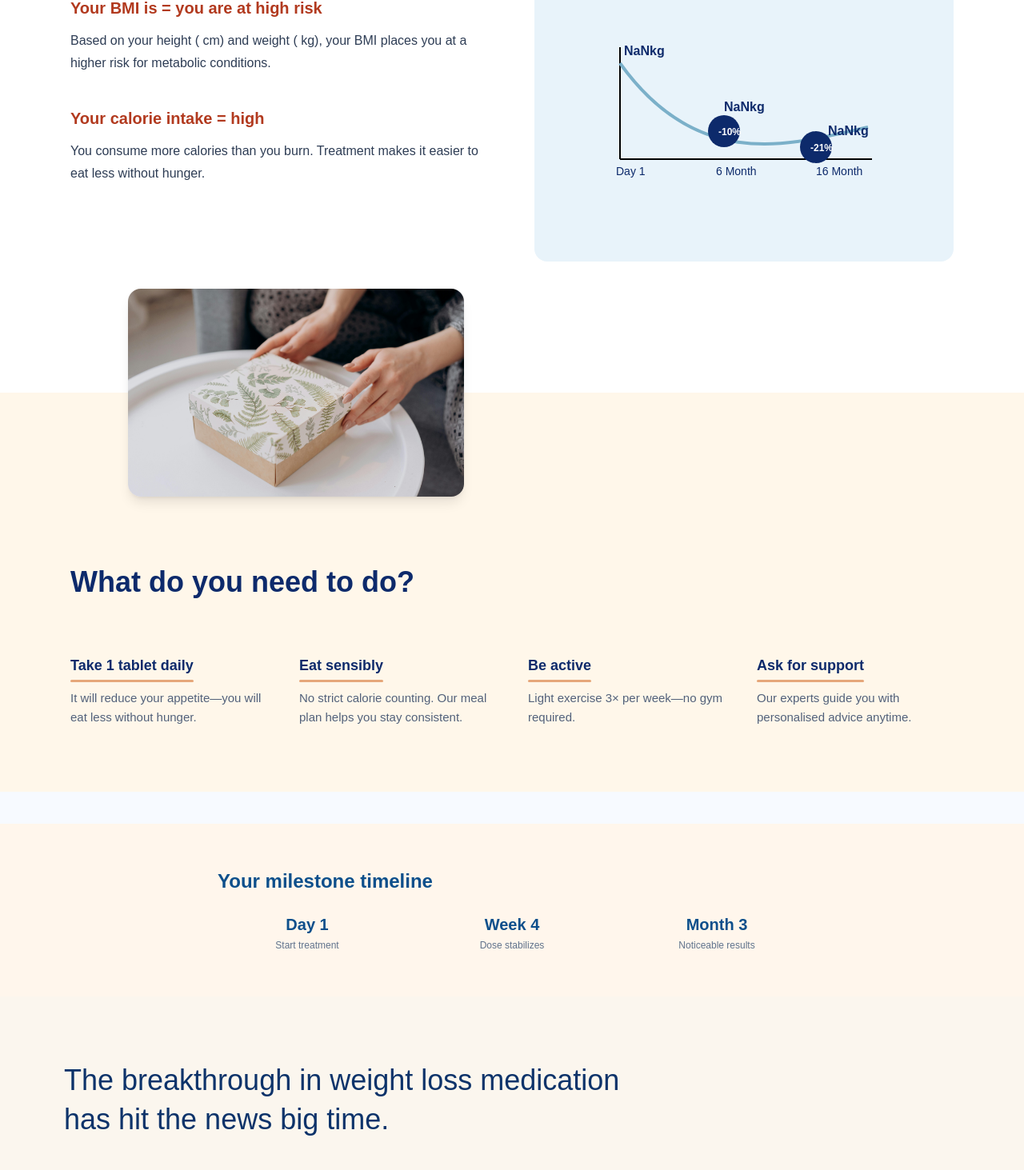
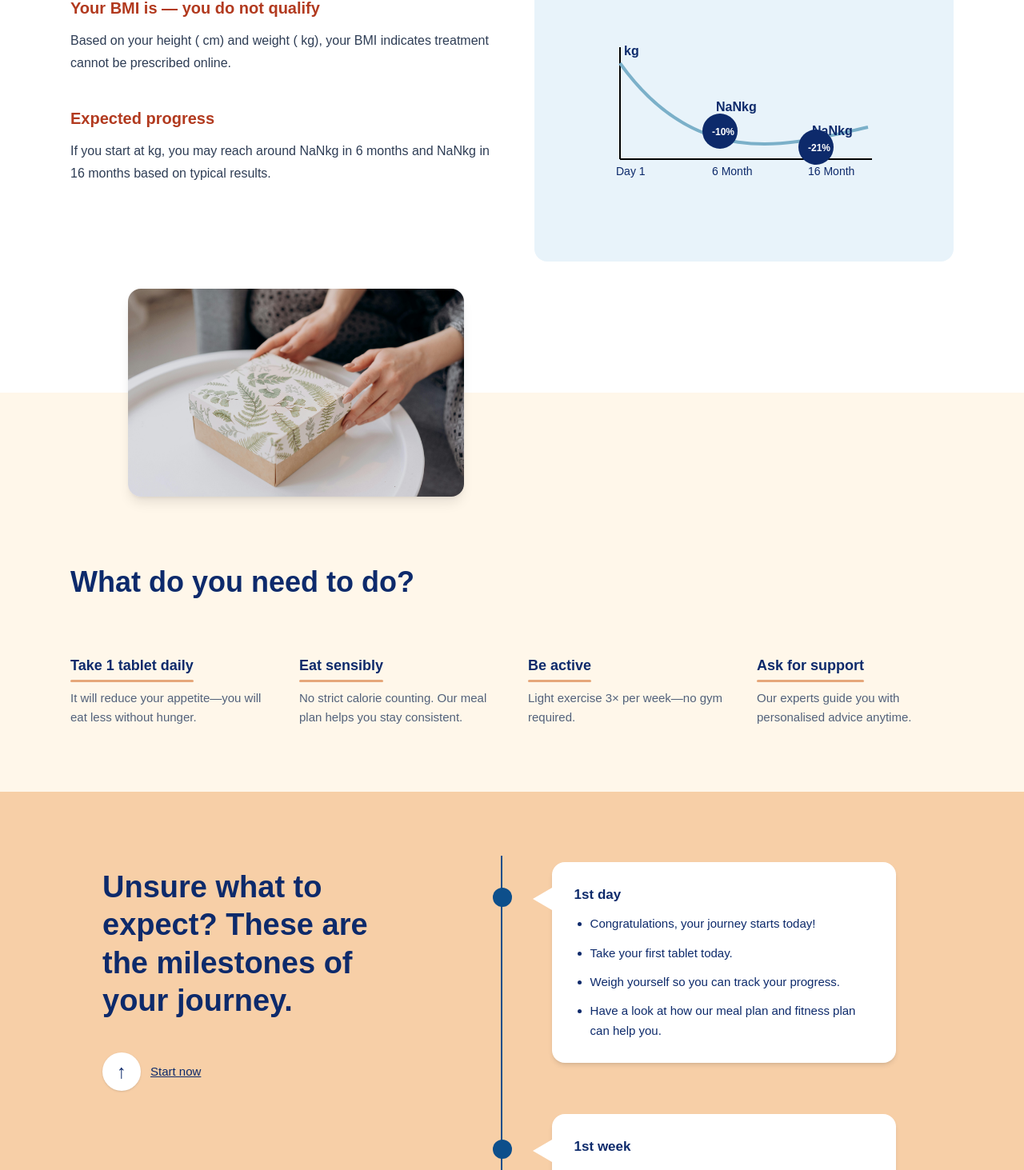
Before and after one commit to Prathamesh0008/FitYou, a Next.js app: page /recommendations in a window 1280 px wide. Shown: the part 1374-2837 px from the top of the page at 80% size. Built offline with nearby package versions, Linux system fonts and the light colour scheme; no server answers; a web font is replaced by a local one.

Commit message:
prajakta  4/12/25 18:01

```diff
--- a/app/quiz/page.jsx
+++ b/app/quiz/page.jsx
@@ -347,11 +347,28 @@ setStepIndex(i => Math.max(0, i - 1));
 
   // build URL for result page
   const redirectToResult = () => {
-    const params = new URLSearchParams();
-    if (answers.heightCm) params.set("height", answers.heightCm);
-    if (answers.weightKg) params.set("weight", answers.weightKg);
-    router.push(`/recommendations?${params.toString()}`);
-  };
+  const params = new URLSearchParams();
+
+  // send height, weight, and BMI
+  if (answers.heightCm) params.set("height", answers.heightCm);
+  if (answers.weightKg) params.set("weight", answers.weightKg);
+
+  // calculate BMI here and send it
+  const heightM = Number(answers.heightCm) / 100;
+  const bmi = (Number(answers.weightKg) / (heightM * heightM)).toFixed(1);
+  params.set("bmi", bmi);
+
+  // send target weight directly
+  if (answers.targetWeightGoal)
+    params.set("target", answers.targetWeightGoal);
+
+  // send calories (used in “you consume more calories” section)
+  if (answers.calories)
+    params.set("calories", answers.calories);
+
+  router.push(`/recommendations?${params.toString()}`);
+};
+
 
   // 🔵 NEW: instead of redirecting immediately, show review animation
   const goToResult = () => {
--- a/components/recommendations/Milestones.jsx
+++ b/components/recommendations/Milestones.jsx
@@ -1,33 +1,192 @@
-//FitYou\components\recommendations\Milestones.jsx
+"use client";
+
+import { useRef, useEffect } from "react";
+
 export default function Milestones() {
+  const scrollRef = useRef(null);
+  const lineRef = useRef(null);
+
+  /* --------------------------------------------------
+    🔵 AUTO-ADJUST VERTICAL BLUE LINE HEIGHT
+    This makes the line stretch through ALL cards.
+  -------------------------------------------------- */
+  useEffect(() => {
+    if (!scrollRef.current || !lineRef.current) return;
+
+    const contentHeight = scrollRef.current.scrollHeight;
+    lineRef.current.style.height = contentHeight + "px"; // FULL content height
+  }, []);
+
+  /* --------------------------------------------------
+    🔼 SCROLL TO TOP BUTTON
+  -------------------------------------------------- */
+  const scrollToTop = () => {
+    window.scrollTo({ top: 0, behavior: "smooth" });
+  };
+
   return (
-    <section className="bg-[#FFF6EC] py-14 mt-10">
-      <div className="max-w-3xl mx-auto px-4">
+    <section className="w-full bg-[#F7CFA7] py-20 px-4 md:px-0">
+      {/* --------------------------------------------------
+        🟥 MAIN CONTAINER — CHANGE max-width TO ADJUST CENTERING
+        Example:
+        max-w-5xl → tighter center
+        max-w-6xl → wider
+      -------------------------------------------------- */}
+      <div className="max-w-5xl mx-auto grid md:grid-cols-[40%_1fr] gap-14 place-items-start relative">
 
-        <h2 className="text-2xl font-semibold mb-6 text-[#0D4F8B]">
-          Your milestone timeline
-        </h2>
+        {/* --------------------------------------------------
+          🟡 LEFT SIDE (Heading + Button)
+        -------------------------------------------------- */}
+        <div className="flex flex-col justify-start pt-4">
 
-        <div className="grid sm:grid-cols-3 gap-8 text-center">
+          {/* Heading — adjust size here */}
+          <h2 className="text-[38px] font-semibold text-[#0D2A6B] leading-tight max-w-sm">
+            Unsure what to expect? These are the milestones of your journey.
+          </h2>
 
-          <div>
-            <p className="text-xl font-bold text-[#0D4F8B]">Day 1</p>
-            <p className="text-xs text-[#60738C] mt-1">Start treatment</p>
+          {/* Start now button */}
+          <div
+            className="mt-10 flex items-center gap-3 cursor-pointer select-none"
+            onClick={scrollToTop}
+          >
+            <div className="w-12 h-12 bg-white flex items-center justify-center rounded-full shadow">
+              <span className="text-[#0D2A6B] text-2xl">↑</span>
+            </div>
+            <span className="text-[#0D2A6B] underline text-[15px]">
+              Start now
+            </span>
           </div>
-
-          <div>
-            <p className="text-xl font-bold text-[#0D4F8B]">Week 4</p>
-            <p className="text-xs text-[#60738C] mt-1">Dose stabilizes</p>
-          </div>
-
-          <div>
-            <p className="text-xl font-bold text-[#0D4F8B]">Month 3</p>
-            <p className="text-xs text-[#60738C] mt-1">Noticeable results</p>
-          </div>
-
         </div>
 
+        {/* --------------------------------------------------
+          🟢 RIGHT SIDE — SCROLLING TIMELINE
+          Adjust height: h-[520px]
+        -------------------------------------------------- */}
+        <div
+          ref={scrollRef}
+          className="relative h-[520px] overflow-y-auto scrollArea pr-8 smoothScroll"
+          onWheel={(e) => {
+            // 🐌 Make scrolling slower: 0.35 (lower = slower)
+            const el = e.currentTarget;
+            el.scrollTop += e.deltaY * 0.35;
+          }}
+        >
+          {/* --------------------------------------------------
+            🔵 VERTICAL LINE — connects all dots
+            Adjust left position or thickness here
+          -------------------------------------------------- */}
+          <div
+            ref={lineRef}
+            className="absolute left-[32px] top-0 border-r-[2px] border-[#0D4F8B]"
+          ></div>
+
+          {/* --------------------------------------------------
+            TIMELINE CARDS
+          -------------------------------------------------- */}
+          <div className="flex flex-col gap-16 pt-2 pb-10">
+
+            <MilestoneCard
+              title="1st day"
+              list={[
+                "Congratulations, your journey starts today!",
+                "Take your first tablet today.",
+                "Weigh yourself so you can track your progress.",
+                "Have a look at how our meal plan and fitness plan can help you.",
+              ]}
+            />
+
+            <MilestoneCard
+              title="1st week"
+              list={[
+                "You have taken 7 tablets by now.",
+                "You will start to notice that you feel fuller more quickly.",
+                "Make sure you listen to your body and stop eating once you're full.",
+                "You should also check in on your diet. Are you making healthy choices?",
+              ]}
+            />
+
+            <MilestoneCard
+              title="1st month"
+              list={[
+                "Your next shipment includes a higher dosage.",
+                "You feel improvements in your mood, sleep, and energy levels.",
+                "Now that you have more energy you can intensify your exercise routine.",
+              ]}
+            />
+
+            <MilestoneCard
+              title="3rd month"
+              list={[
+                "You are on the highest dosage.",
+                "You've likely noticed that your clothes feel baggy — feels great right!",
+                "Your blood pressure, cholesterol, and blood sugar levels will be lower.",
+              ]}
+            />
+
+            <MilestoneCard
+              title="6th month"
+              list={[
+                "Milestone: you’ve lost up to 10% of your body weight!",
+                "You've probably dropped a clothes size or two.",
+                "Your body has learned to maintain a lower food intake.",
+                "Your new lifestyle will have a long-lasting impact on your weight and wellbeing.",
+              ]}
+            />
+          </div>
+        </div>
       </div>
+
+      {/* --------------------------------------------------
+        STYLES — HIDE SCROLLBAR + SMOOTH SCROLLING
+      -------------------------------------------------- */}
+      <style jsx global>{`
+        .scrollArea {
+          scrollbar-width: none !important;
+        }
+        .scrollArea::-webkit-scrollbar {
+          display: none !important;
+        }
+        .smoothScroll {
+          scroll-behavior: smooth;
+        }
+      `}</style>
     </section>
   );
 }
+
+/* --------------------------------------------------
+  🟣 MILESTONE CARD COMPONENT
+  - Adjust card width
+  - Adjust dot size
+  - Adjust triangle pointer
+-------------------------------------------------- */
+function MilestoneCard({ title, list }) {
+  return (
+    <div className="relative pl-24">
+
+      {/* DOT */}
+      <div className="absolute left-[22px] top-8 w-6 h-6 rounded-full bg-[#0D4F8B]"></div>
+
+      {/* WIDER, CLEAN, UNCROPPED CARD */}
+      <div className="relative bg-white rounded-2xl shadow-md p-7 w-full">
+
+        {/* TRIANGLE POINTER */}
+        <div
+          className="absolute left-[-24px] top-8
+          w-0 h-0
+          border-t-[14px] border-t-transparent
+          border-b-[14px] border-b-transparent
+          border-r-[24px] border-r-white"
+        ></div>
+
+        <p className="font-semibold text-[#0D2A6B] text-[17px] mb-3">{title}</p>
+
+        <ul className="text-[#0D2A6B] text-[15px] space-y-3 leading-relaxed pl-5 list-disc">
+          {list.map((item, i) => (
+            <li key={i}>{item}</li>
+          ))}
+        </ul>
+      </div>
+    </div>
+  );
+}
--- a/components/recommendations/WhyQualify.jsx
+++ b/components/recommendations/WhyQualify.jsx
@@ -1,19 +1,21 @@
-//FitYou\components\recommendations\WhyQualify.jsx
 "use client";
 
 import { useEffect, useRef } from "react";
 
 export default function WhyQualify({ bmi, weight, height }) {
-  // calculate predicted weights
   const w = Number(weight);
-  const sixMonth = (w * 0.88).toFixed(1);
-  const sixteenMonth = (w * 0.79).toFixed(1);
+
+  // GLP-1 clinical projections
+  const sixMonth = (w * 0.90).toFixed(1);   // -10%
+  const sixteenMonth = (w * 0.79).toFixed(1); // -21%
+
+  const qualify = Number(bmi) >= 27; // QUALIFICATION RULE
 
   return (
     <section className="w-full bg-white pt-20 pb-40 relative">
       <div className="max-w-6xl mx-auto px-6 grid md:grid-cols-2 gap-14">
 
-        {/* LEFT SIDE */}
+        {/* LEFT SIDE — WHY YOU QUALIFY */}
         <div className="flex flex-col justify-between min-h-[420px]">
           <div>
             <h2 className="text-[36px] font-semibold text-[#0D2A6B] mb-8">
@@ -22,91 +24,105 @@ export default function WhyQualify({ bmi, weight, height }) {
 
             <div className="mb-10">
               <p className="text-[#B23A1F] font-semibold text-[20px]">
-                Your BMI is {bmi} = you are at high risk
+                Your BMI is {bmi} — {qualify ? "you qualify" : "you do not qualify"}
               </p>
               <p className="text-[#2E3D55] mt-3 leading-[1.75] text-[16px]">
                 Based on your height ({height} cm) and weight ({weight} kg),
-                your BMI places you at a higher risk for metabolic conditions.
+                your BMI indicates {qualify ? "you are eligible for treatment." : "treatment cannot be prescribed online."}
               </p>
             </div>
 
             <div>
               <p className="text-[#B23A1F] font-semibold text-[20px]">
-                Your calorie intake = high
+                Expected progress
               </p>
               <p className="text-[#2E3D55] mt-3 leading-[1.75] text-[16px]">
-                You consume more calories than you burn. Treatment makes it
-                easier to eat less without hunger.
+                If you start at {weight}kg, you may reach around {sixMonth}kg
+                in 6 months and {sixteenMonth}kg in 16 months based on typical results.
               </p>
             </div>
           </div>
         </div>
 
-        {/* RIGHT SIDE */}
+        {/* RIGHT SIDE — WHAT TO EXPECT */}
         <div className="min-h-[420px] flex flex-col">
-
           <h3 className="text-[36px] font-semibold text-[#0D2A6B] mb-4">
             What to expect
           </h3>
 
           <GraphBox
-            start={w}
+            weight={weight}
             six={sixMonth}
             sixteen={sixteenMonth}
           />
         </div>
+
       </div>
     </section>
   );
 }
 
-function GraphBox({ start, six, sixteen }) {
+function GraphBox({ weight, six, sixteen }) {
   return (
     <div className="bg-[#E8F3FA] rounded-2xl p-6 pt-10 pb-12 overflow-visible">
-      <Graph start={start} six={six} sixteen={sixteen} />
+      <Graph weight={weight} six={six} sixteen={sixteen} />
     </div>
   );
 }
 
-function Graph({ start, six, sixteen }) {
+function Graph({ weight, six, sixteen }) {
   const pathRef = useRef(null);
   const bubble1Ref = useRef(null);
   const bubble2Ref = useRef(null);
 
   useEffect(() => {
     const path = pathRef.current;
-    const bubble1 = bubble1Ref.current;
-    const bubble2 = bubble2Ref.current;
-
     const length = path.getTotalLength();
 
-    path.style.strokeDasharray = length;
-    path.style.strokeDashoffset = length;
+    // RESET animation each time user scrolls back
+    const reset = () => {
+      path.style.strokeDasharray = length;
+      path.style.strokeDashoffset = length;
+
+      bubble1Ref.current.style.opacity = 0;
+      bubble1Ref.current.style.transform = "scale(0.5)";
+
+      bubble2Ref.current.style.opacity = 0;
+      bubble2Ref.current.style.transform = "scale(0.5)";
+    };
+
+    const play = () => {
+      path.style.transition = "stroke-dashoffset 1.8s ease";
+      path.style.strokeDashoffset = 0;
+
+      setTimeout(() => {
+        bubble1Ref.current.style.transition = "all 1s ease";
+        bubble1Ref.current.style.opacity = 1;
+        bubble1Ref.current.style.transform = "scale(1)";
+      }, 400);
+
+      setTimeout(() => {
+        bubble2Ref.current.style.transition = "all 1s ease";
+        bubble2Ref.current.style.opacity = 1;
+        bubble2Ref.current.style.transform = "scale(1)";
+      }, 800);
+    };
+
+    reset();
 
     const observer = new IntersectionObserver(
       ([entry]) => {
         if (entry.isIntersecting) {
-          // animate path
-          path.style.transition = "stroke-dashoffset 1.8s ease";
-          path.style.strokeDashoffset = "0";
-
-          // animate bubbles
-          bubble1.style.transition = "all 1s ease 0.4s";
-          bubble1.style.opacity = 1;
-          bubble1.style.transform = "scale(1)";
-
-          bubble2.style.transition = "all 1s ease 0.8s";
-          bubble2.style.opacity = 1;
-          bubble2.style.transform = "scale(1)";
-
-          observer.disconnect();
+          reset();
+          setTimeout(() => play(), 50);
         }
       },
-      { threshold: 0.3 }
+      { threshold: 0.4 }
     );
 
     observer.observe(path);
 
+    return () => observer.disconnect();
   }, []);
 
   return (
@@ -116,7 +132,7 @@ function Graph({ start, six, sixteen }) {
       <line x1="20" y1="180" x2="335" y2="180" stroke="#000" strokeWidth="2" />
       <line x1="20" y1="40" x2="20" y2="180" stroke="#000" strokeWidth="2" />
 
-      {/* ANIMATED CURVE */}
+      {/* CURVE */}
       <path
         ref={pathRef}
         d="M20 60 C 120 200, 240 160, 330 140"
@@ -125,45 +141,37 @@ function Graph({ start, six, sixteen }) {
         fill="transparent"
       />
 
-      {/* TEXT DYNAMIC VALUES */}
+      {/* WEIGHT LABELS */}
       <text x="25" y="50" fill="#0D2A6B" fontSize="16" fontWeight="bold">
-        {start}kg
+        {weight}kg
       </text>
-
-      <text x="150" y="120" fill="#0D2A6B" fontSize="16" fontWeight="bold">
+      <text x="140" y="120" fill="#0D2A6B" fontSize="16" fontWeight="bold">
         {six}kg
       </text>
-
-      <text x="280" y="150" fill="#0D2A6B" fontSize="16" fontWeight="bold">
+      <text x="260" y="150" fill="#0D2A6B" fontSize="16" fontWeight="bold">
         {sixteen}kg
       </text>
 
-      {/* BUBBLE 1 */}
-      <g
-        ref={bubble1Ref}
-        style={{ opacity: 0, transform: "scale(0.5)" }}
-      >
-        <circle cx="150" cy="145" r="20" fill="#0D2A6B" />
-        <text x="143" y="150" fill="#FFF" fontSize="12" fontWeight="bold">
+      {/* BUBBLE 1 —10% */}
+      <g ref={bubble1Ref} style={{ opacity: 0, transform: "scale(0.5)" }}>
+        <circle cx="145" cy="145" r="22" fill="#0D2A6B" />
+        <text x="135" y="150" fill="#FFF" fontSize="12" fontWeight="bold">
           -10%
         </text>
       </g>
 
-      {/* BUBBLE 2 */}
-      <g
-        ref={bubble2Ref}
-        style={{ opacity: 0, transform: "scale(0.5)" }}
-      >
-        <circle cx="265" cy="165" r="20" fill="#0D2A6B" />
-        <text x="258" y="170" fill="#FFF" fontSize="12" fontWeight="bold">
+      {/* BUBBLE 2 —21% */}
+      <g ref={bubble2Ref} style={{ opacity: 0, transform: "scale(0.5)" }}>
+        <circle cx="265" cy="165" r="22" fill="#0D2A6B" />
+        <text x="255" y="170" fill="#FFF" fontSize="12" fontWeight="bold">
           -21%
         </text>
       </g>
 
-      {/* LABELS */}
+      {/* X-AXIS labels */}
       <text x="15" y="200" fontSize="14" fill="#0D2A6B">Day 1</text>
-      <text x="140" y="200" fontSize="14" fill="#0D2A6B">6 Month</text>
-      <text x="265" y="200" fontSize="14" fill="#0D2A6B">16 Month</text>
+      <text x="135" y="200" fontSize="14" fill="#0D2A6B">6 Month</text>
+      <text x="255" y="200" fontSize="14" fill="#0D2A6B">16 Month</text>
     </svg>
   );
 }
```
